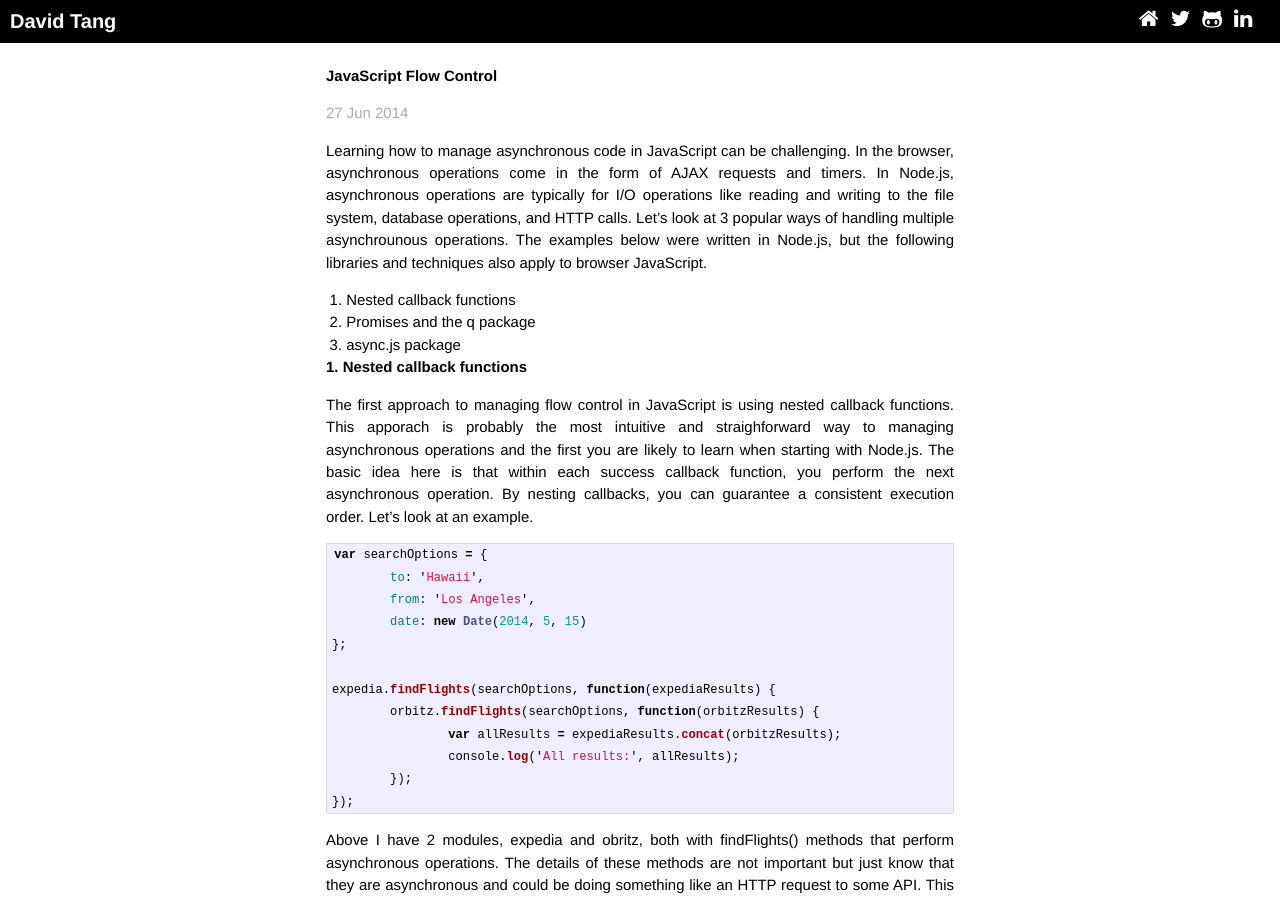
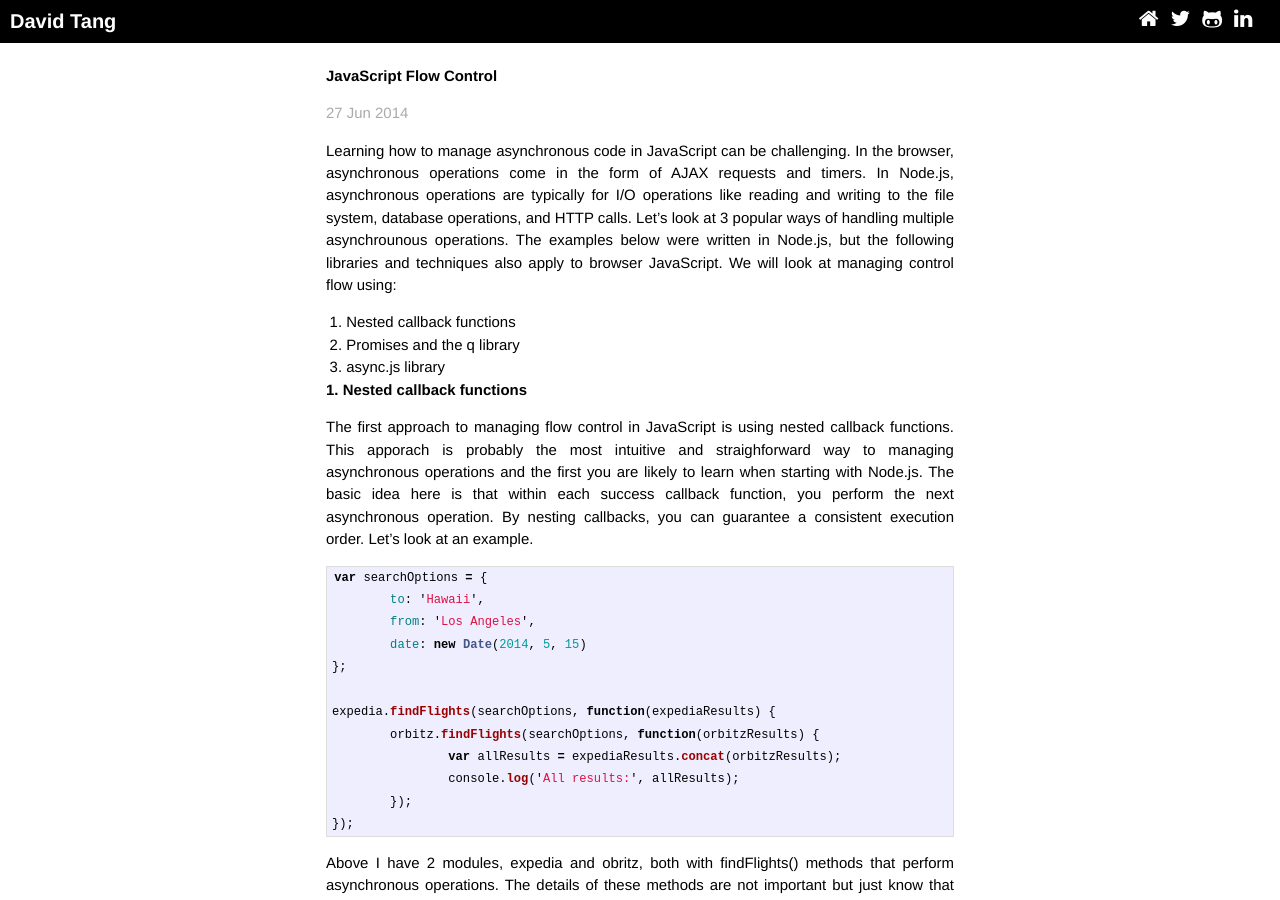
Before and after one commit to iamdtang/skaterdav85.github.io, a Jekyll site: the page built from _posts/2014-06-27-JavaScript-Flow-Control.markdown, in a window 1280 px wide and 900 px high. Built offline with Jekyll 4.4.1, drawn with Linux system fonts in a browser that asks for light colours; nearby versions of some CDN libraries; Markdown is read by kramdown in place of the engine named in the settings; comment, search, counter and statistics services are not loaded.

Commit message:
Update 2014-06-27-JavaScript-Flow-Control.markdown

```diff
--- a/_posts/2014-06-27-JavaScript-Flow-Control.markdown
+++ b/_posts/2014-06-27-JavaScript-Flow-Control.markdown
@@ -5,11 +5,11 @@ date:   2014-06-27
 categories: JavaScript, Node.js
 ---
 
-Learning how to manage asynchronous code in JavaScript can be challenging. In the browser, asynchronous operations come in the form of AJAX requests and timers. In Node.js, asynchronous operations are typically for I/O operations like reading and writing to the file system, database operations, and HTTP calls. Let's look at 3 popular ways of handling multiple asynchrounous operations. The examples below were written in Node.js, but the following libraries and techniques also apply to browser JavaScript.
+Learning how to manage asynchronous code in JavaScript can be challenging. In the browser, asynchronous operations come in the form of AJAX requests and timers. In Node.js, asynchronous operations are typically for I/O operations like reading and writing to the file system, database operations, and HTTP calls. Let's look at 3 popular ways of handling multiple asynchrounous operations. The examples below were written in Node.js, but the following libraries and techniques also apply to browser JavaScript. We will look at managing control flow using:
 
 1. Nested callback functions
-2. Promises and the q package
-3. async.js package
+2. Promises and the q library
+3. async.js library
 
 ### 1. Nested callback functions
 
```
